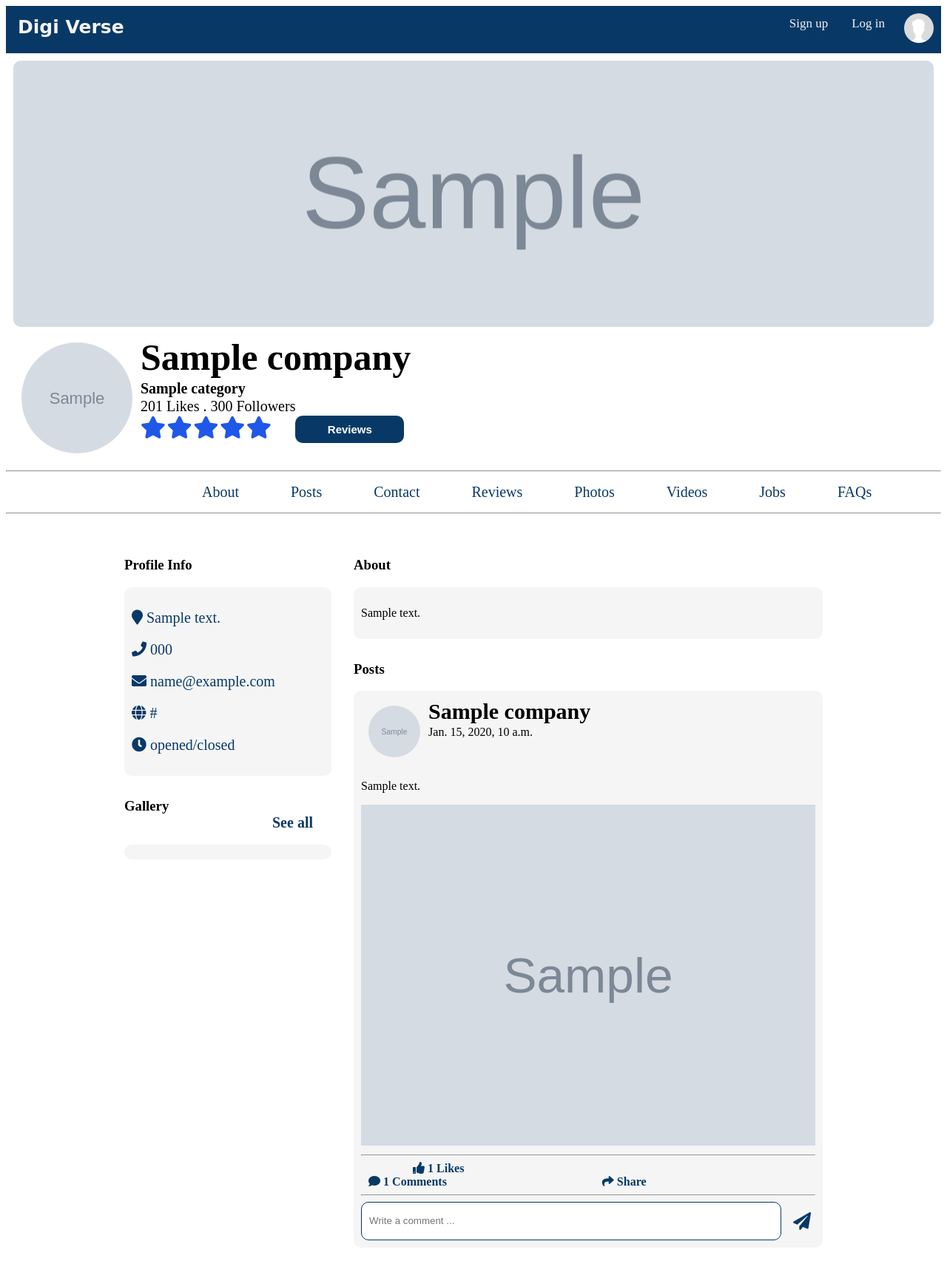
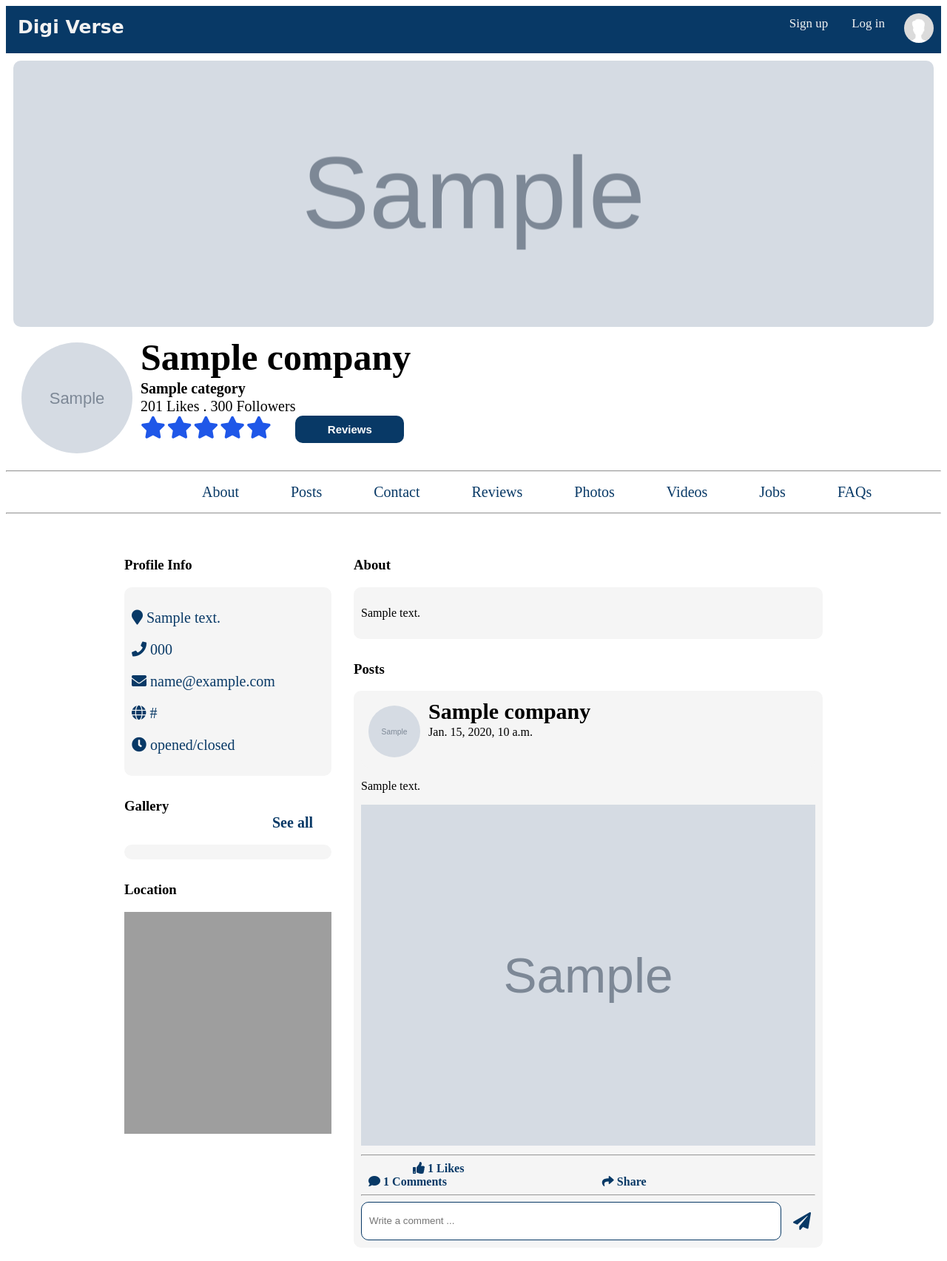
Before and after one commit to JIMMUGUNA789/advertisingPlatform, a Django app: template templates/company/companyProfile.html in a window 1280 px wide. Shown: the whole page at 74% size. Run offline with Django 4.2, Linux system fonts and the light colour scheme; tables that the repository leaves empty hold one stand-in row (values such as "Sample post"); the template is opened without the code that fills it: values that come from a table or form of the project are taken from there, most other values are stand-ins (such as "Sample title", 1, 10 or a date in 2020); grey boxes marked "Sample" are stand-in pictures; a map, chart or similar area stays blank; some libraries are stand-ins or nearby versions; grey boxes are pictures that could not be loaded.

Commit message:
map added to the profile page

```diff
--- a/static/css/companyProfile.css
+++ b/static/css/companyProfile.css
@@ -178,3 +178,7 @@ display: flex;
     padding-left: 200px;
 
   }
+  #map {
+    height: 300px;
+    width: 100%;
+}
--- a/templates/base.html
+++ b/templates/base.html
@@ -10,6 +10,11 @@
 
     <link rel="stylesheet" href="{% static 'css/home.css' %}">
     <link rel="stylesheet" href="{% static 'css/companyProfile.css' %}">
+    <script src="https://code.jquery.com/jquery-3.3.1.min.js"></script>
+    <script async
+    src="https://maps.googleapis.com/maps/api/js?key=AIzaSyCU6zYzK_CODTUsjRItevAlv2VtthURUbM&callback=initMap">
+</script>
+
 </head>
 <body>
     <div class="topnav">
@@ -23,5 +28,6 @@
       </div>
     {% block content %}
     {% endblock %}
+
 </body>
 </html>
--- a/templates/company/companyProfile.html
+++ b/templates/company/companyProfile.html
@@ -68,6 +68,13 @@
 
       </div>
     </div>
+    <div>
+      <h3 style="margin-top: 30px;">Location</h3>
+      <div id="map"></div>
+
+
+
+    </div>
 
 
 
@@ -120,4 +127,19 @@
   </div>
     </div>
   </div>
+  <script>
+    $(document).ready(function(){
+    console.log("testing")
+    var lat = {{ company.latitude }};
+    var lng = {{ company.longitude }};
+    var map = new google.maps.Map(document.getElementById('map'), {
+      center: {lat: lat, lng: lng},
+      zoom: 6
+    });
+    var marker = new google.maps.Marker({
+    position: {lat: lat, lng: lng},
+    map: map
+  });
+})
+      </script>
 {% endblock %}
```
